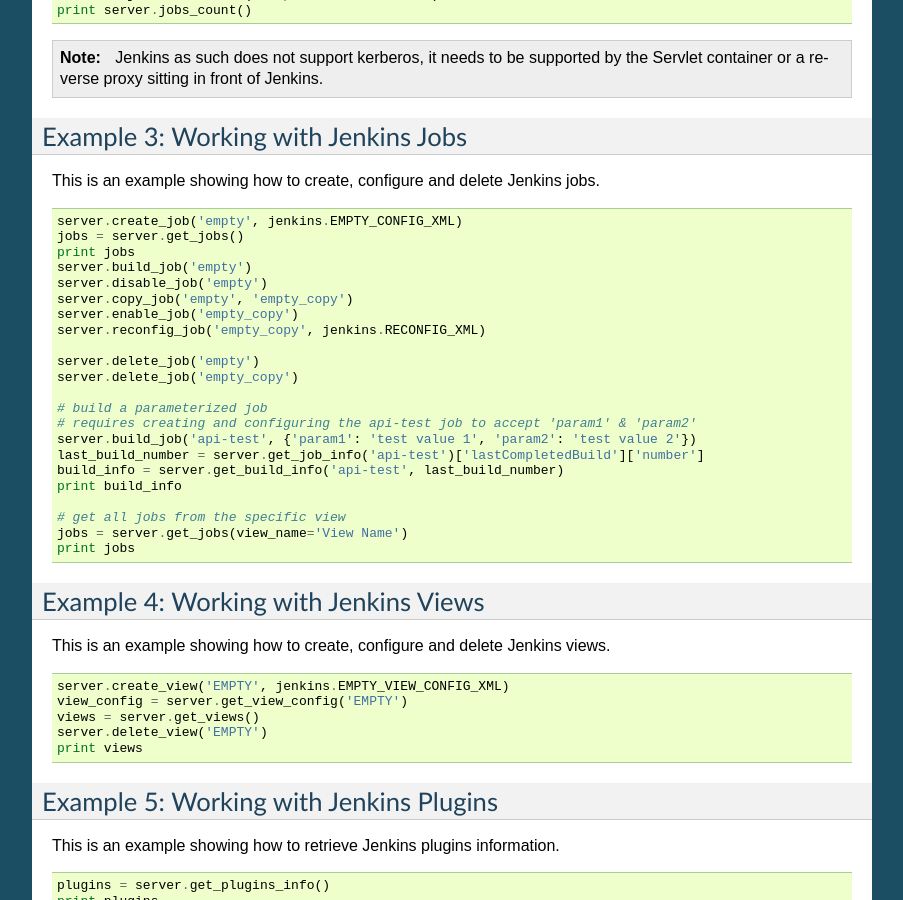
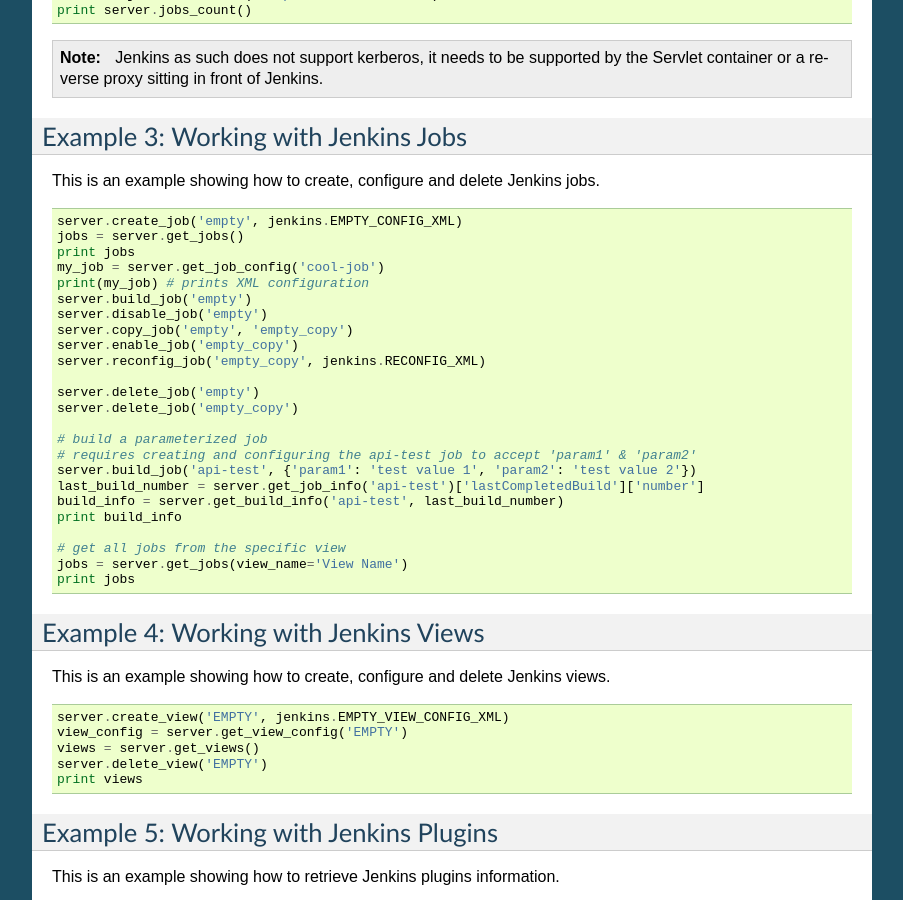
Before and after one commit to openstack-archive/python-jenkins, a Sphinx documentation site: the page built from doc/source/examples.rst, in a window 1280 px wide and 900 px high, scrolled down 882 px. Shown: the whole window, without its empty margins (198-1101 px from the left). Built offline with Sphinx 7.4.7, drawn with Linux system fonts in a browser that asks for light colours; the version number could not be read and is left out.

Commit message:
doc: add get_job_config() example
Change-Id: I0d1ad26fc9b3c3343f25e3f34786a4891ac60c78

```diff
--- a/doc/source/examples.rst
+++ b/doc/source/examples.rst
@@ -73,6 +73,8 @@ This is an example showing how to create, configure and delete Jenkins jobs.
     server.create_job('empty', jenkins.EMPTY_CONFIG_XML)
     jobs = server.get_jobs()
     print jobs
+    my_job = server.get_job_config('cool-job')
+    print(my_job) # prints XML configuration
     server.build_job('empty')
     server.disable_job('empty')
     server.copy_job('empty', 'empty_copy')
```
